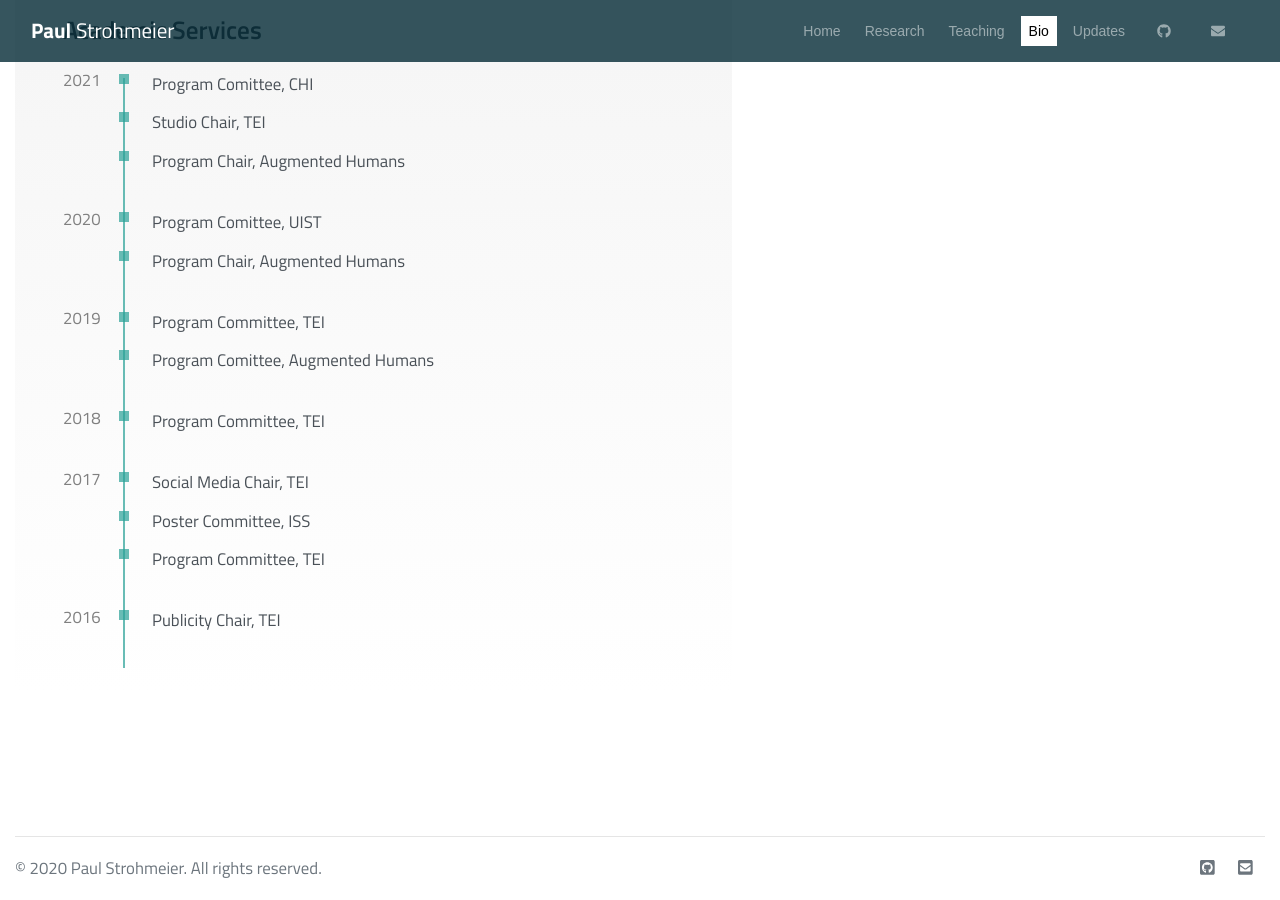
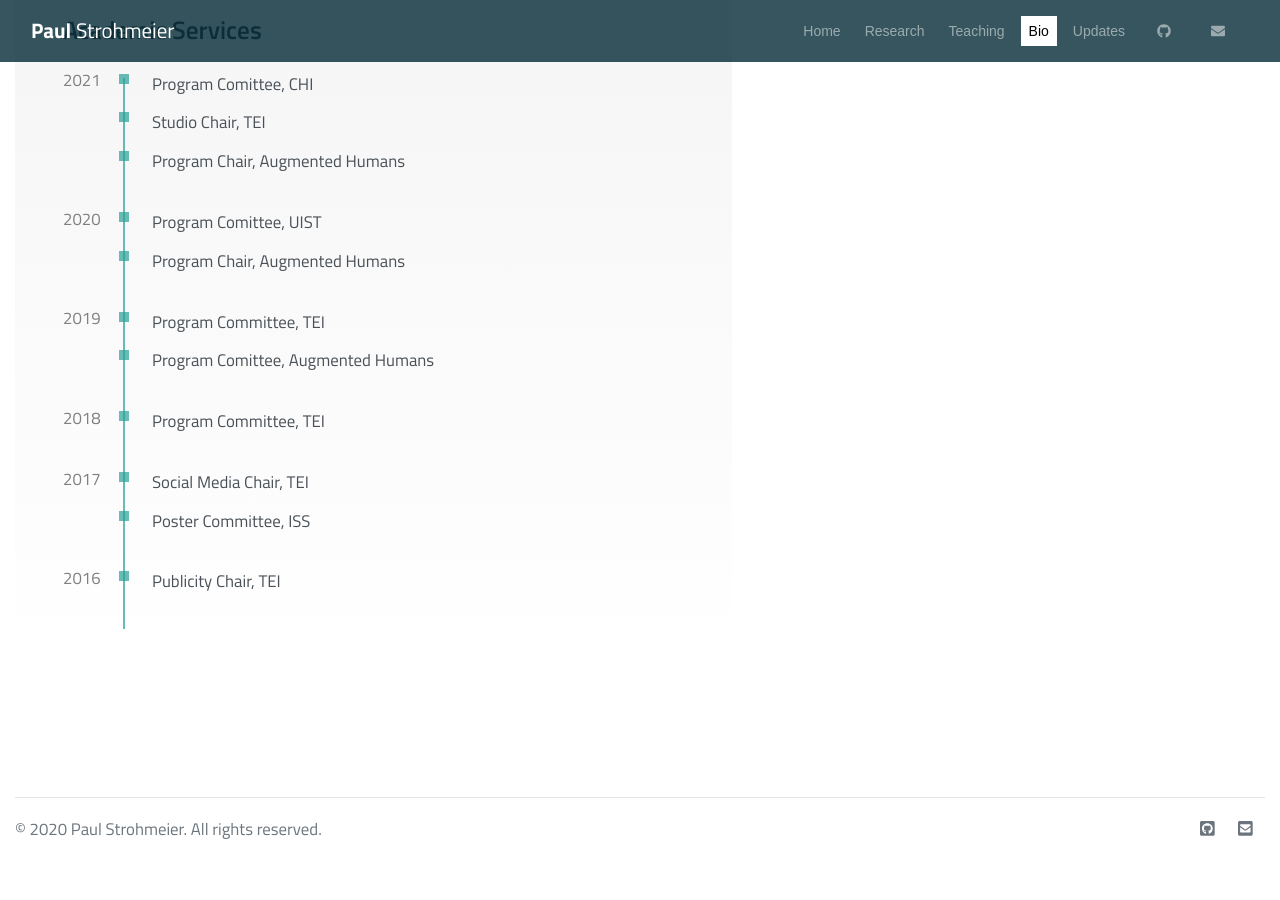
Before and after one commit to fkeel/fkeel.gitub.io, a Jekyll site: the page built from bio.html, in a window 1280 px wide and 900 px high, scrolled down 2587 px. Built offline with Jekyll 4.4.1, drawn with Linux system fonts in a browser that asks for light colours; after the commit the page ends 3448 px from its top, so only the background shows below that.

Commit message:
Update bio.yaml

```diff
--- a/_data/bio.yaml
+++ b/_data/bio.yaml
@@ -94,8 +94,6 @@ timeline:
         -   year: 2019
             note: Program Committee, TEI
         -   year: 2017
-            note: Program Committee, TEI
-        -   year: 2017
             note: Poster Committee, ISS
         -   year: 2017
             note: Social Media Chair, TEI
```
